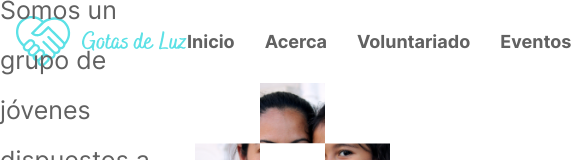
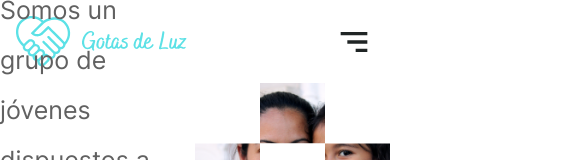
Before and after one commit to Dalfonzo/sc-gotas-de-luz, a Next.js app: page / in a window 390 px wide. Shown: the top 160 px of the page, 585 px wide, since content can reach past the window. Built offline with nearby package versions, Linux system fonts and the light colour scheme.

Commit message:
Adds Header media queries

```diff
--- a/components/client/common/header/Header.tsx
+++ b/components/client/common/header/Header.tsx
@@ -1,31 +1,57 @@
-import { Box, Flex, Image } from '@chakra-ui/react'
-import Link from 'next/link'
+import {
+  Box,
+  Icon,
+  Image,
+  Modal,
+  ModalBody,
+  ModalCloseButton,
+  ModalContent,
+  ModalHeader,
+  ModalOverlay,
+  useDisclosure,
+} from '@chakra-ui/react'
+import { useEffect } from 'react'
+import { BiMenuAltRight } from 'react-icons/bi'
+import NavLinks from './NavLinks'
 
 const Header = () => {
+  const { isOpen, onOpen, onClose } = useDisclosure()
+
+  useEffect(() => {
+    const updateSize = () => {
+      if (window.innerWidth > 990 && isOpen) {
+        onClose()
+      }
+    }
+
+    window.addEventListener('resize', updateSize)
+    return () => window.removeEventListener('resize', updateSize)
+  }, [isOpen, onClose])
+
   return (
     <Box as="header">
       <Box maxW="7xl" margin="auto" display="flex" justifyContent="space-between" alignItems="center" padding="16px">
-        <Image src="/assets/svg/logo-header.svg" alt="gotas de luz" />
-        <Box as="nav">
-          <Flex as="ul" listStyleType="none" fontSize="18px" gap="30px" fontWeight="bold" color="text.light">
-            <li>
-              <Link href="/">Inicio</Link>
-            </li>
-            <li>
-              <Link href="/about">Acerca</Link>
-            </li>
-            <li>
-              <Link href="/volunteers">Voluntariado</Link>
-            </li>
-            <li>
-              <Link href="/events">Eventos</Link>
-            </li>
-            <Box as="li" color="aqua.light">
-              <Link href="/donate">Donaciones</Link>
-            </Box>
-          </Flex>
-        </Box>
+        <Image src="/assets/svg/logo-header.svg" alt="Logo de gotas de luz" />
+        <NavLinks display={{ base: 'none', lg: 'unset' }} />
+        <Icon
+          as={BiMenuAltRight}
+          onClick={onOpen}
+          fontSize="2.5em"
+          color="text.dark"
+          display={{ base: 'unset', lg: 'none' }}
+          role="button"
+        />
       </Box>
+      <Modal isOpen={isOpen} onClose={onClose} size="full">
+        <ModalOverlay />
+        <ModalContent>
+          <ModalHeader marginBottom="2.5rem" />
+          <ModalCloseButton />
+          <ModalBody>
+            <NavLinks />
+          </ModalBody>
+        </ModalContent>
+      </Modal>
     </Box>
   )
 }
--- /dev/null
+++ b/components/client/common/header/NavLinks.tsx
@@ -0,0 +1,37 @@
+import { Box, BoxProps, Flex } from '@chakra-ui/react'
+import Link from 'next/link'
+
+const NavLinks = (props: BoxProps) => {
+  return (
+    <Box as="nav" {...props}>
+      <Flex
+        as="ul"
+        listStyleType="none"
+        fontSize="18px"
+        gap="30px"
+        fontWeight="bold"
+        color="text.light"
+        flexDir={{ base: 'column', lg: 'row' }}
+        alignItems={{ base: 'center', lg: 'unset' }}
+      >
+        <li>
+          <Link href="/">Inicio</Link>
+        </li>
+        <li>
+          <Link href="/about">Acerca</Link>
+        </li>
+        <li>
+          <Link href="/volunteers">Voluntariado</Link>
+        </li>
+        <li>
+          <Link href="/events">Eventos</Link>
+        </li>
+        <Box as="li" color="aqua.light">
+          <Link href="/donate">Donaciones</Link>
+        </Box>
+      </Flex>
+    </Box>
+  )
+}
+
+export default NavLinks
```
